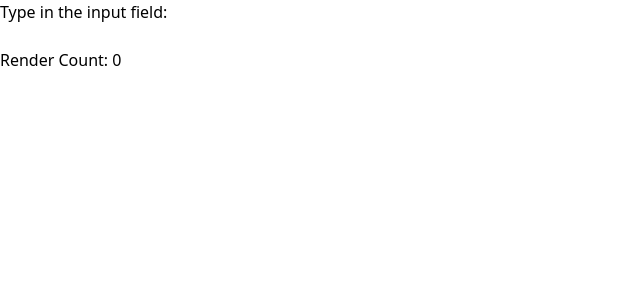
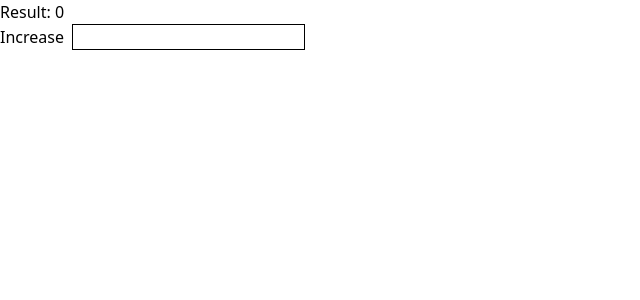
Before and after one commit to Theogene120/react-routing, a React (Vite) app: page / in a window 1280 px wide. Shown: the top 300 px of the page, without its empty margins (0-640 px from the left). Built offline with nearby package versions, Linux system fonts and the light colour scheme.

Commit message:
use of useMemo

```diff
--- a/src/main.jsx
+++ b/src/main.jsx
@@ -11,25 +11,26 @@ createRoot(document.getElementById('root')).render(
 )
 
 
-import { useState, useRef, useEffect } from 'react';
+import { useState, useMemo } from "react";
 
 function Test() {
-  const [inputValue, setInputValue] = useState("");
-  const count = useRef(0);
+  const [count, setCount] = useState(0);
+  const [text, setText] = useState("");
 
-  useEffect(() => {
-    count.current = count.current + 1;
-  });
+  const expensiveCalculation = (num) => {
+    console.log("Calculating...");
+    return num * 2;
+  };
+
+  const result = useMemo(() => {
+    return expensiveCalculation(count);
+  }, [count]);
 
   return (
     <>
-      <p>Type in the input field: </p>
-      <input
-        type="text"
-        value={inputValue}
-        onChange={(e) => setInputValue(e.target.value)}
-      />
-      <h1>Render Count: {count.current}</h1>
+      <h1>Result: {result}</h1>
+      <button onClick={() => setCount(count + 1)}>Increase</button>
+      <input className='ml-2 border border-black outline-none' value={text} onChange={(e) => setText(e.target.value)} />
     </>
   );
 }
```
